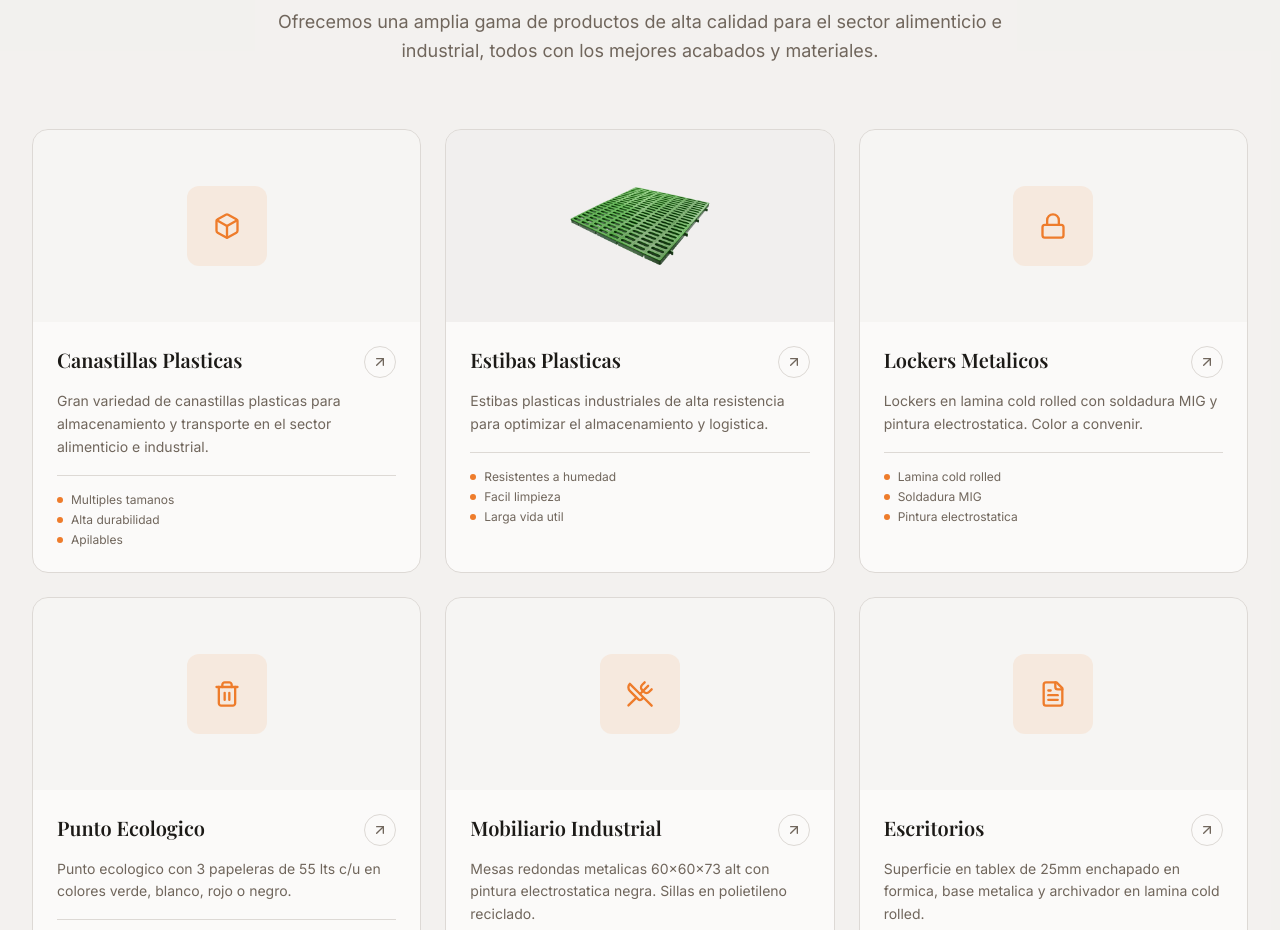
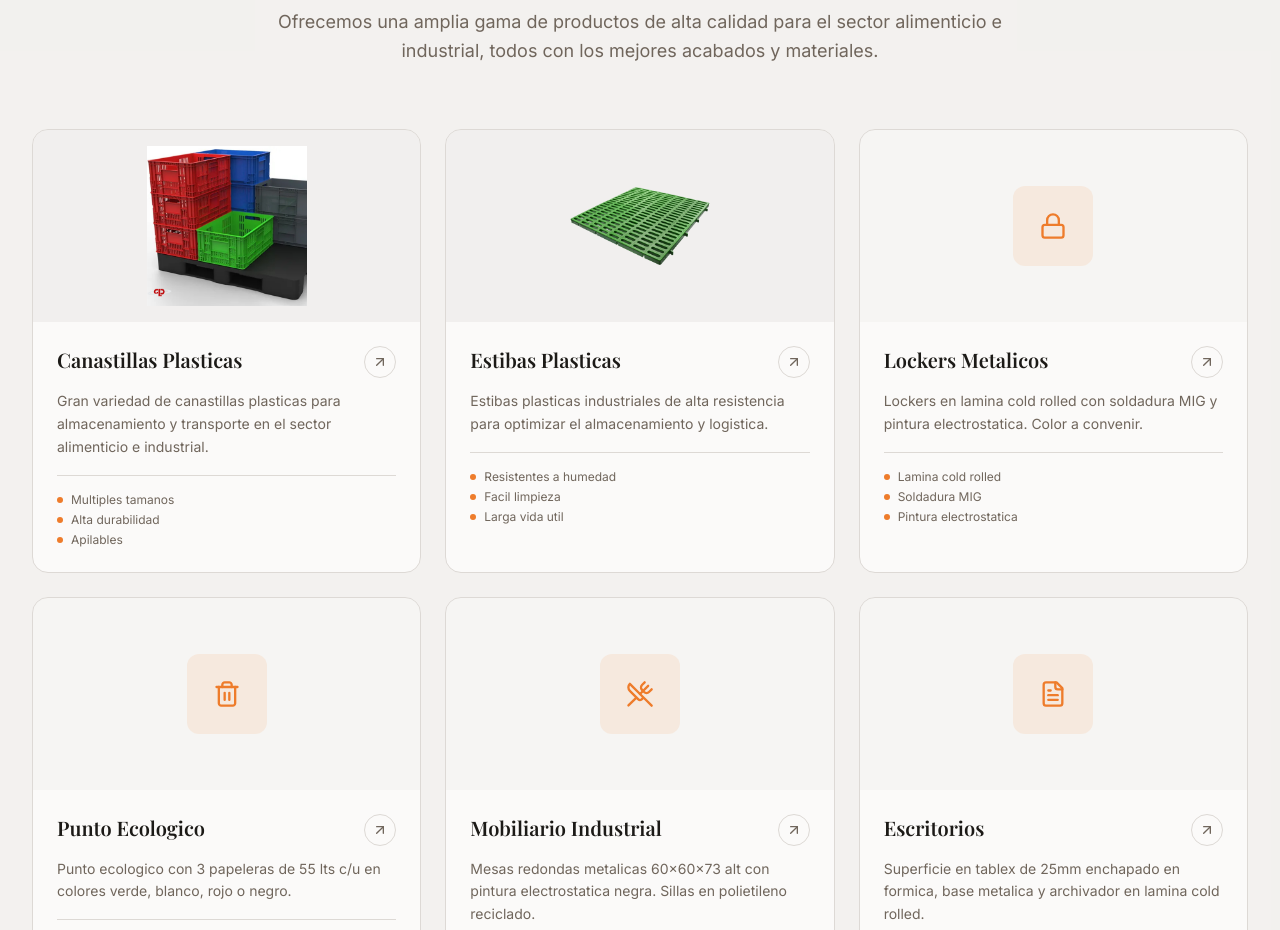
Before and after one commit to brandonecheverry/canastillas-remates, a Next.js app: page / in a window 1280 px wide. Shown: the part 1220-2150 px from the top of the page. Built offline with nearby package versions, Linux system fonts and the light colour scheme; a web font is replaced by a local one.

Commit message:
feat: add plastic basket images to catalog
Add images of red, blue, green, and gray plastic baskets.

```diff
--- a/components/products.tsx
+++ b/components/products.tsx
@@ -18,6 +18,7 @@ const products = [
       "Gran variedad de canastillas plasticas para almacenamiento y transporte en el sector alimenticio e industrial.",
     icon: <Box className="w-7 h-7" />,
     specs: ["Multiples tamanos", "Alta durabilidad", "Apilables"],
+    image: "/images/canastillas.png",
   },
   {
     title: "Estibas Plasticas",
```
Also changed, not shown: public/images/canastillas.png (added).
